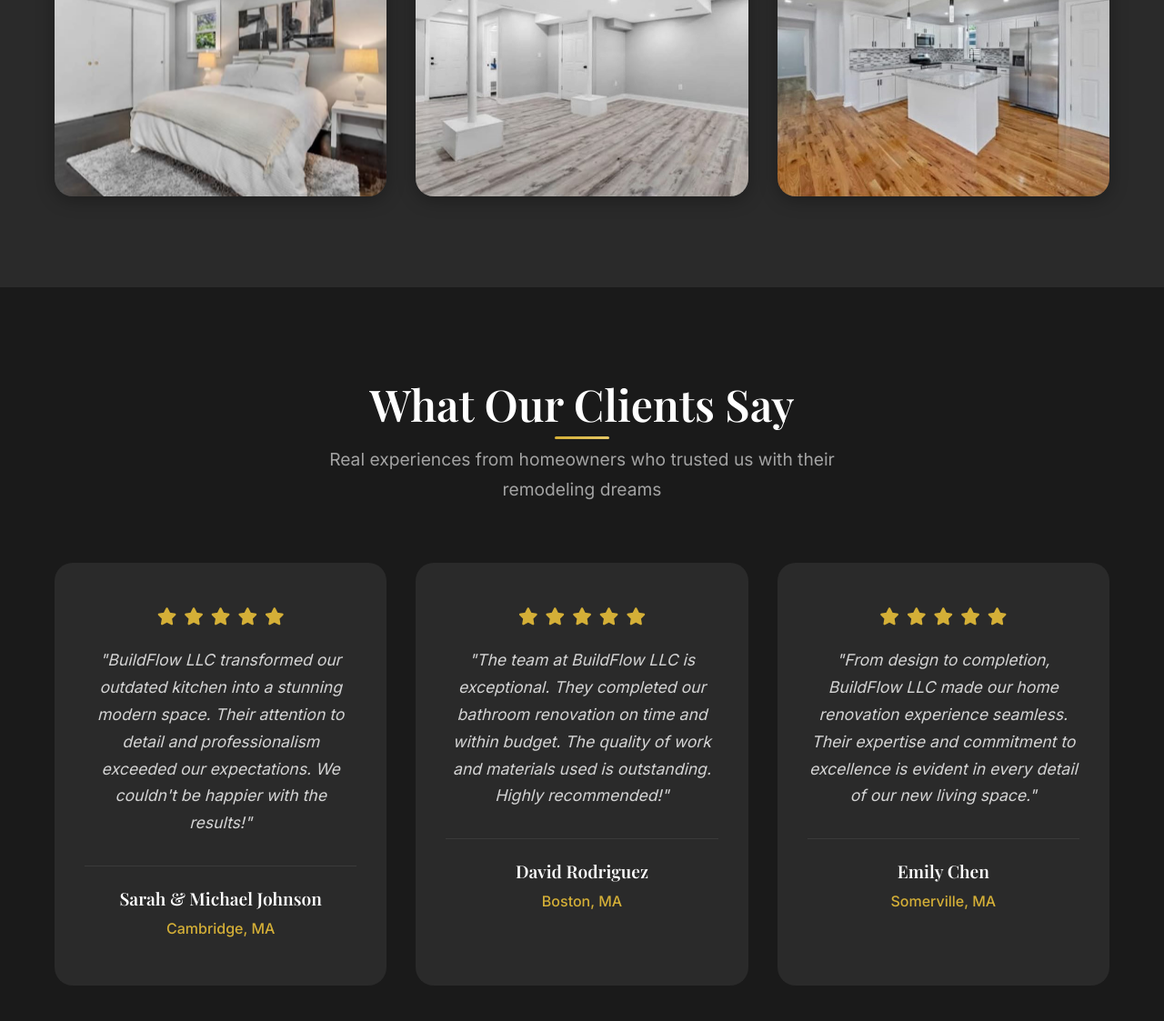
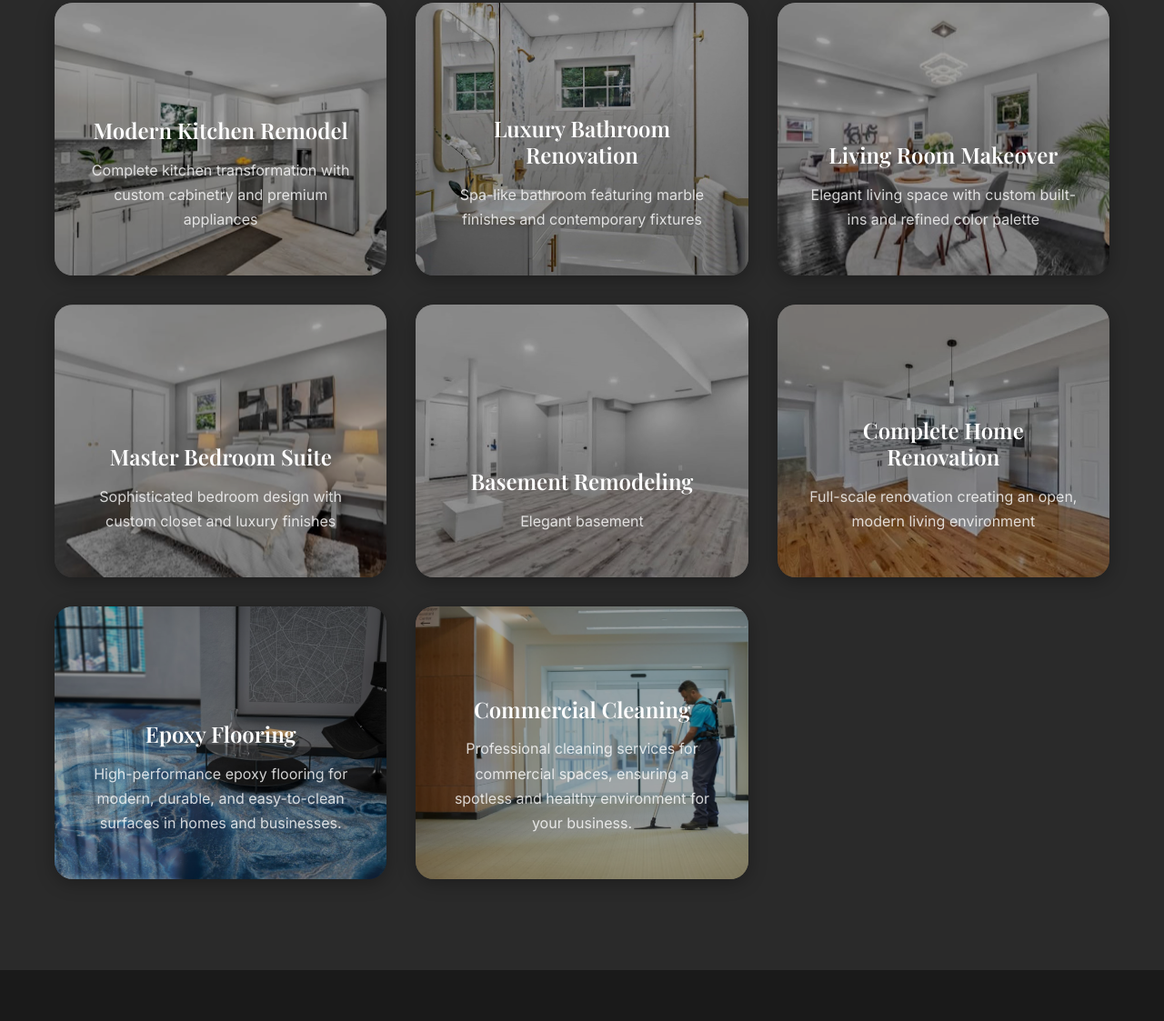
Before and after one commit to AbelChiquetti/BuildFlow, a plain HTML site: page index.html in a window 1280 px wide. Shown: the part 3711-4834 px from the top of the page at 91% size. Drawn offline with nearby package versions, Linux system fonts and the light colour scheme.

Commit message:
New services

```diff
--- a/index.html
+++ b/index.html
@@ -197,6 +197,20 @@
                     <h3 class="service-title">Bathroom Remodeling</h3>
                     <p class="service-description">Transform your bathroom into a luxurious retreat with elegant fixtures and premium finishes.</p>
                 </div>
+                <div class="service-card main-service">
+    <div class="service-icon">
+        <i class="fas fa-vial"></i>
+    </div>
+    <h3 class="service-title">Epoxy Flooring</h3>
+    <p class="service-description">Durable and stylish epoxy flooring solutions for residential and commercial spaces.</p>
+</div>
+<div class="service-card main-service">
+    <div class="service-icon">
+        <i class="fas fa-broom"></i>
+    </div>
+    <h3 class="service-title">Commercial Cleaning</h3>
+    <p class="service-description">Professional cleaning services for commercial spaces, ensuring a spotless and healthy environment for your business.</p>
+</div>
             </div>
             <div class="services-grid">
                 <div class="service-item">
@@ -293,6 +307,28 @@
                         </div>
                     </div>
                 </div>
+<div class="portfolio-item">
+    <div class="portfolio-image">
+        <img src="assets/epoxy.jpg" alt="Epoxy Flooring Project" loading="lazy">
+        <div class="portfolio-overlay">
+            <div class="portfolio-content">
+                <h3 class="portfolio-title">Epoxy Flooring</h3>
+                <p class="portfolio-description">High-performance epoxy flooring for modern, durable, and easy-to-clean surfaces in homes and businesses.</p>
+            </div>
+        </div>
+    </div>
+</div>
+<div class="portfolio-item">
+    <div class="portfolio-image">
+        <img src="assets/cleaning.jpg" alt="Commercial Cleaning Service" loading="lazy">
+        <div class="portfolio-overlay">
+            <div class="portfolio-content">
+                <h3 class="portfolio-title">Commercial Cleaning</h3>
+                <p class="portfolio-description">Professional cleaning services for commercial spaces, ensuring a spotless and healthy environment for your business.</p>
+            </div>
+        </div>
+    </div>
+</div>
             </div>
         </div>
     </section>
@@ -366,7 +402,7 @@
             </div>
             <div class="contact-content">
                 <div class="contact-form-container">
-                    <form class="contact-form" id="contactForm" action="https://formspree.io/f/xpznvkqr" method="POST">
+                    <form class="contact-form" id="contactForm" action="https://formspree.io/f/movkwoop" method="POST">
                         <div class="form-group">
                             <input type="text" id="name" name="name" required>
                             <label for="name">Full Name</label>
--- a/styles.css
+++ b/styles.css
@@ -475,16 +475,18 @@ section {
     left: 0;
     width: 100%;
     height: 100%;
-    background: linear-gradient(135deg, rgba(26, 26, 26, 0.8), rgba(212, 175, 55, 0.8));
-    display: flex;
-    align-items: center;
-    justify-content: center;
-    opacity: 0;
-    transition: var(--transition);
+        background: rgba(0,0,0,0.35);
+        opacity: 1;
+        transition: none;
+        display: flex;
+        flex-direction: column;
+        justify-content: flex-end;
+        /* Adiciona padding para o título não grudar na borda */
+        padding: 0 0 16px 0;
 }
 
 .portfolio-item:hover .portfolio-overlay {
-    opacity: 1;
+    /* hover não faz mais diferença */
 }
 
 .portfolio-item:hover .portfolio-image img {
```
Also changed, not shown: assets/cleaning.jpg (added), assets/epoxy.jpg (added).
